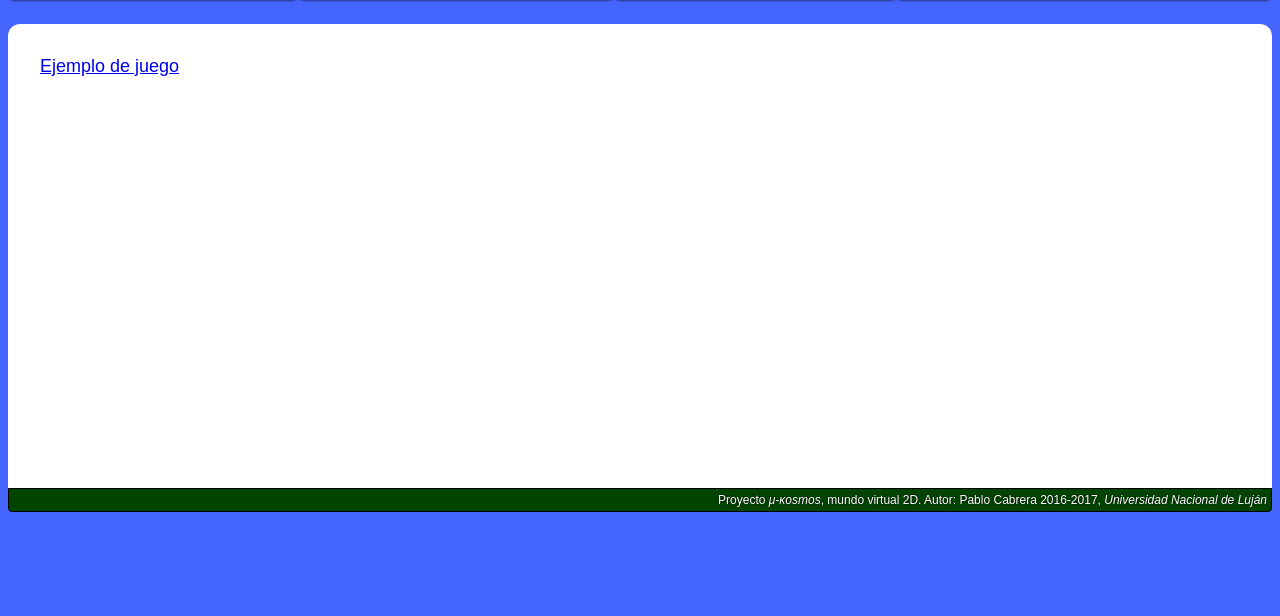
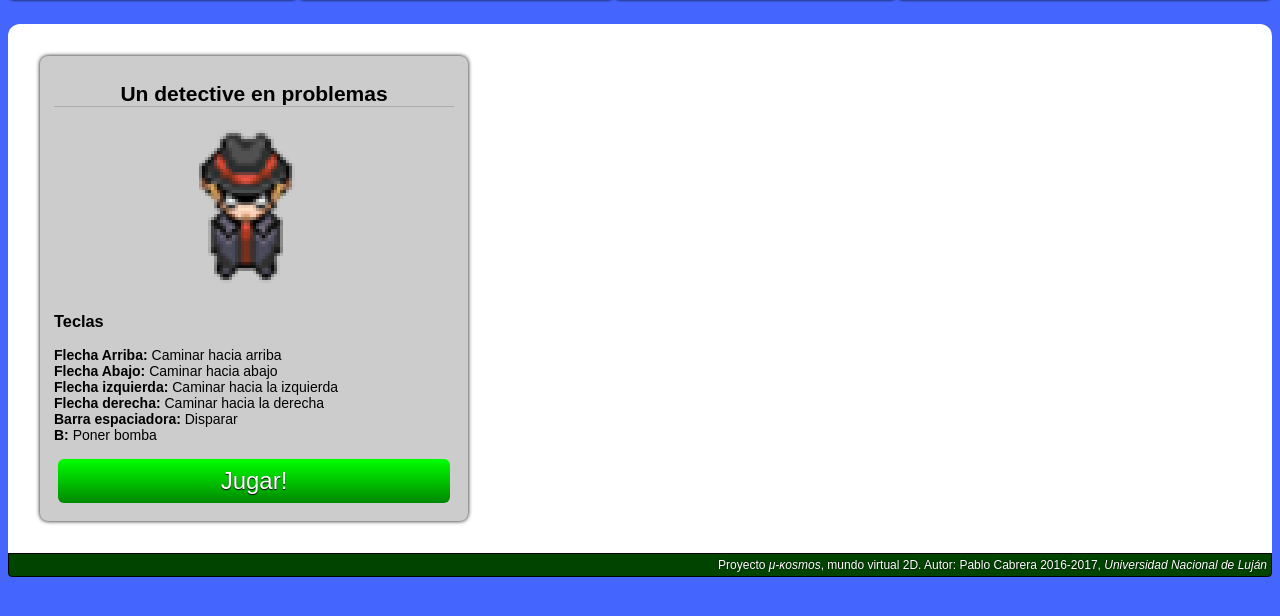
Before and after one commit to PabloCabrera/mkosmos, a PHP site: page /minijuegos.php in a window 1280 px wide. Shown: the part 152-768 px from the top of the page. Run offline with PHP 8.4, Linux system fonts and the light colour scheme.

Commit message:
Algunos cambios de estilos

```diff
--- a/index.php
+++ b/index.php
@@ -12,7 +12,10 @@
 	<?php include "nav.php"; ?>
 
 	<section id="sectionJugar">
-		<div id="scroller"> Empezar a jugar!</div>
+
+		<a href="/minijuegos.php">
+			<div id="preview">Empezar a jugar!</div>
+		</a>
 
 		<p>Un mundo totalmente dinámico con multiples mini-juegos desarrollandose al mismo tiempo.</p>
 		<p>En este mundo se crean y destruyen todo el tiempo personajes y objetos, los cuales pueden interactuar entre si, y con el terreno.</p>
--- /dev/null
+++ b/minijuegos.css
@@ -0,0 +1,44 @@
+article.minigame {
+	font-weight: normal;
+	background: #ccc;
+	padding: 14px;
+	border-radius: 8px;
+	box-shadow: 0px 0px 4px black;
+	font-size: 14px;
+}
+
+article.minigame stroke {
+	font-weight: bold;
+}
+
+article.minigame h2 {
+	text-align: center;
+	margin-top: 12px;
+	border-bottom: 1px solid #aaa;
+}
+
+article.minigame img {
+	display: block;
+	margin-left: auto;
+	margin-right: auto;
+}
+
+a.playButton {
+	display: block;
+	font-size: 24px;
+	text-align: center;
+	text-decoration: none;
+	background-color: #0a0;
+	background: linear-gradient(#0f0, #080);
+	padding: 8px;
+	border-radius: 6px;
+	margin: 16px 4px 4px 4px;
+	color: white;
+	text-shadow: 0px 1px 1px black;
+}
+
+a.playButton:hover {
+	box-shadow: 0px 2px 2px black;
+	text-shadow: 0px 1px 2px black;
+	background: linear-gradient(#1f1, #090);
+}
--- a/minijuegos.php
+++ b/minijuegos.php
@@ -3,6 +3,7 @@
 	<meta charset="utf-8" />
 	<title>μ-κosmos: MiniJuegos</title>
 	<link rel="stylesheet" type="text/css" href="shared.css" />
+	<link rel="stylesheet" type="text/css" href="minijuegos.css" />
 	<script src="index.js"></script>
 	<script src="jquery-3.1.1.min.js"></script>
 </head>
@@ -13,7 +14,18 @@
 
 	<section id="minijuegos">
 
-	<a href="juego_ejemplo.php">Ejemplo de juego</a>
+		<article class="minigame">
+			<h2>Un detective en problemas</a></h2>
+			<img src="juego_detective.png">
+			<h3>Teclas</h3>
+			<stroke>Flecha Arriba:</stroke> Caminar hacia arriba<br>
+			<stroke>Flecha Abajo:</stroke> Caminar hacia abajo<br>
+			<stroke>Flecha izquierda:</stroke> Caminar hacia la izquierda<br>
+			<stroke>Flecha derecha:</stroke> Caminar hacia la derecha<br>
+			<stroke>Barra espaciadora:</stroke> Disparar<br>
+			<stroke>B:</stroke> Poner bomba<br>
+			<a class="playButton" href="juego_ejemplo.php">Jugar!</a>
+		</article>
 	</section>
 	<?php include "footer.php"; ?>
 </body>
--- a/shared.css
+++ b/shared.css
@@ -12,6 +12,10 @@
 		margin-top: 12px;
 		margin-bottom: 12px;
 	}
+	article.minigame {
+		display: inline-block;
+		width: 400px;
+	}
 }
 
 @media (max-width: 899px) {
@@ -25,6 +29,9 @@
 
 	h1 {
 		font-size: 24px;
+	}
+	article.minigame {
+		display: block;
 	}
 }
 
@@ -126,10 +133,10 @@ section sidebar a{
 
 }
 
-#scroller {
+#preview {
 	height: 80px;
 	background: #222;
-	background-image: url('img/screenshot.jpg');
+	background-image: url('gameplay.jpg');
 	background-position: center;
 	color: white;
 	padding-right: 48px;
@@ -137,7 +144,9 @@ section sidebar a{
 	text-align: right;
 	margin: 24px;
 	border-radius: 24px;
+	border: 1px solid black;
 	font-size: 24px;
+	text-shadow: 0px 0.5px 1px black;
 }
 
 body > footer {
```
Also changed, not shown: gameplay.jpg (added), juego_detective.png (added).
